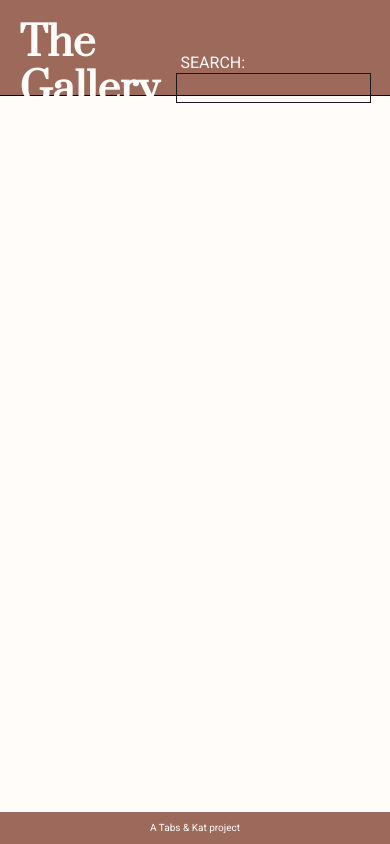
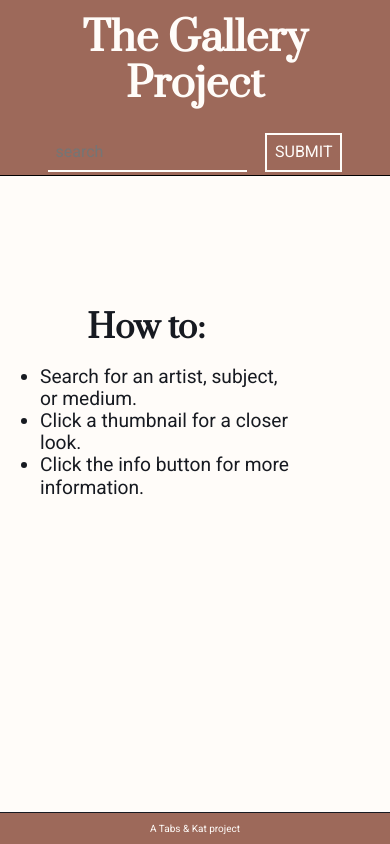
Before and after one commit to katmdev/Project4, a plain HTML site: page index.html in a window 390 px wide. Drawn offline with nearby package versions, Linux system fonts and the light colour scheme.

Commit message:
finished accessibility features, added responsive elements, added comments

```diff
--- a/index.html
+++ b/index.html
@@ -3,10 +3,10 @@
 <head>
     <meta charset="UTF-8">
     <meta name="viewport" content="width=device-width, initial-scale=1.0">
-    <title>Document</title>
+    <title>The Gallery Project</title>
     <link href="https://fonts.googleapis.com/css2?family=Prata&family=Roboto&display=swap" rel="stylesheet">
     <script src="https://kit.fontawesome.com/a9bc7af8fb.js" crossorigin="anonymous"></script>
-    <!-- <link rel="icon" href="">-->
+    <link rel="icon" href="./assets/jar.png">
     <link rel="stylesheet" href="./styles/style.css">
 </head>
 <body>
@@ -15,8 +15,8 @@
         <div class="wrapper">
             <h1>The Gallery Project</h1>
             <form>
-                <label for="search" class="search">Search:</label>
-                <input type="text" name="search" id="search" placeholder="">
+                <label for="search" class="search sr-only">Search:</label>
+                <input type="text" name="search" id="search" placeholder="search">
                 <button type="submit" id="submit" class="submit">Submit</button>
             </form>
         </div>
@@ -25,13 +25,20 @@
     <main>
         <div class="artWrapper">
             <section class="gallery"></section>
-            <section class="highlight"></section>
+            <section class="highlight">
+                <h2>How to:</h2>
+                <ul>
+                    <li>Search for an artist, subject, or medium.</li>
+                    <li>Click a thumbnail for a closer look.</li>
+                    <li>Click the info button for more information.</li>
+                </ul>
+            </section>
         </div>
     </main>
 
     <footer>
         <div class="wrapper">
-            <p>A Tabs & Kat project</p>
+            <p>A <a href="http://tabithapoeze.com">Tabs</a> & <a href="https://katm.dev">Kat</a> project</p>
         </div>
     </footer>
 
--- a/styles/sass/_global.scss
+++ b/styles/sass/_global.scss
@@ -1,82 +1,10 @@
-
+// MAIN ELEMENTS
 body {
+    font-size: 62.5%;
     background-color: $primaryHex;
-    font-size: 62.5%;
     font-family: $sansSerif;
     color: $secondaryHex;
 }
-main {
-    margin: 6rem 0 2rem 0;
-}
-.wrapper, .artWrapper {
-    margin: 0 auto;
-    max-width: 1800px;
-}
-.wrapper {
-    width: 90%;
-}
-.artWrapper {
-    display: flex;
-    flex-direction: row-reverse;
-}
-
-button, input, label {
-    border: none;
-    background: none;
-    color: inherit;
-    font-family: inherit;
-    font-size: 1rem;
-}
-
-.search {
-    // background-color: $secondaryHex;
-    padding: 5px;
-}
-
-input {
-    border: 1px solid $secondaryHex;
-    padding: 5px;
-    margin: 0;
-}
-
-button, label {
-    text-transform: uppercase;
-}
-
-button {
-    position: relative;
-
-
-    &:before {
-        content: "";
-        position: absolute;
-        width: 100%;
-        height: 1px;
-        bottom: -3px;
-        left: 0;
-        visibility: hidden;
-        transform: scaleX(0);
-        transition: all 0.4s ease 0s;
-    }
-    &:hover:before {
-        visibility: visible;
-        transform: scaleX(1);
-    }
-}
-
-.submit:before {
-    background-color: $primaryHex;
-}
-
-.showMore:before {
-    background-color: $secondaryHex;
-}
-
-.showMore {
-    padding: 1rem;
-}
-
-
 header {
     height: 6rem;
     background-color: $primaryAccentHex;
@@ -89,38 +17,111 @@ header {
     border-bottom: 1px solid black;
 
     & .wrapper {
+        height: 100%;
         display: flex;
         flex-direction: row;
         justify-content: space-between;
         align-items: center;
     }
 }
+main {
+    font-size: $pSize;
+    margin: 6rem 0 2rem 0;
+}
+footer {
+    height: 2rem;
+    background-color: $primaryAccentHex;
+    color: $primaryHex;
+    text-align: center;
+    position: fixed;
+    bottom: 0;
+    right: 0;
+    left: 0;
+    border-top: 1px solid $secondaryHex;
+}
+
+// WRAPPERS
+.wrapper, .artWrapper {
+    margin: 0 auto;
+    max-width: 1800px;
+}
+.wrapper {
+    width: 90%;
+}
+.artWrapper {
+    display: flex;
+    flex-direction: row-reverse;
+}
+// TEXT & BUTTON STYLING
 h1 {
     font-size: $h1Size;
     font-family: $serif;
     margin: 0;
     padding: 1.25rem 0;
 }
-
-.placeholder {
-    position: absolute;
-    top: 0;
-    bottom: 0;
-    left: 0;
-    right: 0;
-    display: flex;
-    justify-content: center;
-    align-items: center;
+h2 {
+    font-size: $h2Size;
+    font-family: $serif;
+    padding: 0;
+    margin: 0;
+}
+a {
+    text-decoration: none;
+    color: inherit;
+    &:hover,
+    &:active,
+    &:focus {
+        color: $secondaryAccentHex;
+    }
+}
+button, input, label {
+    border: none;
+    background: none;
+    color: inherit;
+    font-family: inherit;
+    font-size: 1rem;
+    padding: 0;
+}
+form {
+    text-align: right;
+}
+input {
+    border-bottom: 2px solid $primaryHex;
+    padding: 0.5rem;
+    margin: 0.5rem;
+    &:focus {
+        background-color: $primaryHex;
+        color: $primaryAccentHex;
+    }
+}
+.submit {
+    border: 2px solid $primaryHex;
+    padding: 0.5rem;
+    margin: 0 0.5rem;
+    &:focus,
+    &:active {
+        background-color: $primaryHex;
+        color: $primaryAccentHex;
+    }
+}
+button, label {
+    text-transform: uppercase;
 }
 
+// SECTIONS
+.highlight,
 .gallery {
+    // height = total page minus header
     height: calc(100vh - 8rem);
     width: 50%;
     display: flex;
+    position: relative;
+
+}
+.gallery {
     flex-direction: row;
     flex-wrap: wrap;
     overflow: scroll;
-    position: relative;
 }
 
 .galleryThumbnail {
@@ -128,26 +129,27 @@ h1 {
     align-items: center;
     justify-content: center;
     width: 25vw;
+    height: 25vw;
+    // max-width = quarter of wrapper
     max-width: 450px;
-    height: 25vw;
     max-height: 450px;
     overflow: hidden;
     border: 1px solid black;
     & img {
+        // zoomed to fill container
         min-height: 150%;
     }
+    &:focus,
+    &:focus-within,
+    &:hover {
+        opacity: 60%;
+    }
 }
-
-
 .highlight {
-    height: calc(100vh - 8rem);
-    width: 50%;
     max-width: 900px;
-    // text-align: right;
-    display: flex;
+    flex-direction: column;
     align-items: center;
     justify-content: center;
-    position: relative;
     &__container {
         display: flex;
         align-items: center;
@@ -157,6 +159,7 @@ h1 {
         padding: 1rem;
     }
     & img {
+        // height cannot be greater than the container(100%)
         max-height: 100%;
         display: block;
         border: 1px solid $secondaryHex;
@@ -171,25 +174,37 @@ h1 {
         z-index: 20;
     }
 }
-
 .caption {
     display: none;
     position: absolute;
     left: 0;
     right: 0;
     bottom: 0;
-    background-color: white;
-    border-top: 1px solid $secondaryHex;
+    background-color: $primaryHex;
+    border: 1px solid $secondaryHex;
     padding: 1rem;
 }
 
-footer {
-    height: 2rem;
-    background-color: $primaryAccentHex;
-    color: $primaryHex;
-    text-align: center;
-    position: fixed;
+.showMore {
+    padding: 1rem;
+    width: 100%;
+    font-size: $h1Size;
+    color: inherit;
+
+    &:focus,
+    &:focus-within,
+    &:active,
+    &:hover {
+        color: $primaryAccentHex;
+    }
+}
+.placeholder {
+    position: absolute;
+    top: 0;
     bottom: 0;
+    left: 0;
     right: 0;
-    left: 0;
+    display: flex;
+    justify-content: center;
+    align-items: center;
 }
--- a/styles/sass/_media.scss
+++ b/styles/sass/_media.scss
@@ -0,0 +1,28 @@
+@media (max-width: 940px) {
+    header {
+        height: 11rem;
+    }
+    header .wrapper {
+        text-align: center;
+        flex-direction: column;
+        justify-content: center;
+    }
+    form
+    main {
+        margin-top: 11rem;
+    }
+    .gallery,
+    .highlight {
+        height: calc(100vh - 13rem);
+    }
+}
+
+@media (max-width: 480px) {
+    .gallery {
+        width: 25%;
+        align-content: flex-start;
+    }
+    .highlight {
+        width: 75%;
+    }
+}
--- a/styles/sass/_variables.scss
+++ b/styles/sass/_variables.scss
@@ -7,3 +7,5 @@ $serif: 'Prata', serif;
 $sansSerif: 'Roboto', sans-serif;
 
 $h1Size: 2.5rem;
+$h2Size: 2rem;
+$pSize: 1.2rem;
```
Also changed, not shown: script.js (+21 -10 lines), styles/sass/_setup.scss (+0 -2 lines), assets/jar.png (added), styles/style.css.
